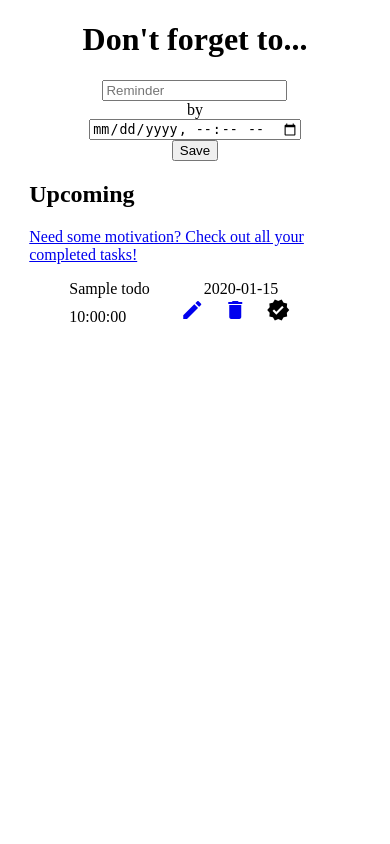
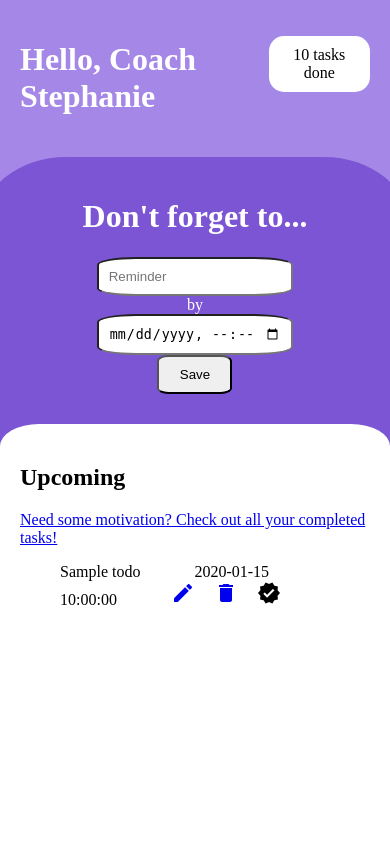
Before and after one commit to stephburgos/flask_reminders_webapp, a Flask app: template templates/index.html in a window 390 px wide. Run offline with Flask 2, Linux system fonts and the light colour scheme; the template is opened without the code that fills it: most values are stand-ins (such as "Sample title", 1, 10 or a date in 2020); some libraries are stand-ins or nearby versions.

Commit message:
Beginning of mobile styling

```diff
--- a/app.py
+++ b/app.py
@@ -33,9 +33,10 @@ def index():
         curs.execute("INSERT INTO todos (todo, deadline, status) VALUES ((?), (?), (?))", (todo, deadline, status))
         conn.commit()
         todos = get_all_todos(curs, 'pending')
+    done = get_total_todos(curs, 'done')
     #close database connection
     conn.close()
-    return render_template('index.html', to_dos = todos)
+    return render_template('index.html', to_dos = todos, done=done)
 
 @app.route('/reminder/<action>/<id>', methods=['GET','POST'])
 def edit(action, id):
@@ -75,6 +76,11 @@ def get_all_todos(curs, status):
             scheduler.add_job(id=str(todo['id']), func=give_reminder, trigger='date', run_date=todo['deadline'], args=[todo['todo']])
     return todos
 
+def get_total_todos(curs, status):
+    if status=='done':
+        count = curs.execute("SELECT COUNT(*) FROM todos WHERE status=(?)", ("done",)).fetchone()[0]
+    return count
+
 def give_reminder(todo):
     sense.show_message(todo)
 
--- a/templates/index.html
+++ b/templates/index.html
@@ -1,23 +1,50 @@
 <!DOCTYPE html>
 <html lang="en">
+
 <head>
     <meta charset="UTF-8">
     <meta name="viewport" content="width=device-width, initial-scale=1.0">
     <title>My Reminders</title>
     <link rel="stylesheet" href="https://fonts.googleapis.com/icon?family=Material+Icons">
     <style>
-        html, body {
+        html,
+        body {
             height: 100%;
             width: 100%;
             margin: 0px;
+            padding: 0px;
+            overflow-x: hidden;
         }
 
         .main {
-            width: 100%;
             height: 100%;
             display: flex;
             flex-direction: column;
             align-items: center;
+
+        }
+
+        .greetings {
+
+            color: white;
+            display: flex;
+            flex-direction: row;
+            padding: 20px;
+            padding-bottom: 50px;
+            background-color:#a487e7;
+        }
+
+        .hello {
+            width: 75%;
+            overflow-wrap: normal;
+        }
+
+        .greetings p {
+            background-color: white;
+            color: black;
+            border-radius: 15px;
+            padding: 10px;
+            text-align: center;
         }
 
         .reminder {
@@ -27,11 +54,34 @@
             align-items: center;
             justify-content: center;
             text-align: center;
+            background-color: #7b55d3;
+            border-radius: 20%;
+            padding: 20px;
+            padding-bottom: 110px;
+            position: relative;
+            top: -30px;
+            color: white;
+        }
+
+        input {
+            border-radius: 20%;
+            width: 75%;
+            padding: 10px;
+        }
+
+        input[type="submit"] {
+            border-radius: 15%;
+            padding: 10px;
+            width: 75px;
         }
 
         .upcoming {
-            width: 85%;
             text-align: left;
+            background-color: white;
+            padding: 20px;
+            border-radius: 10%;
+            position: relative;
+            top: -110px;
         }
 
 
@@ -63,6 +113,7 @@
             background: transparent;
             /* background: linear-gradient(to bottom, black, rgba(0,0,99,0) 400%); */
         }
+
         div.marquee {
             white-space: nowrap;
             position: absolute;
@@ -70,25 +121,31 @@
             -webkit-animation: flyby 15s linear normal;
             animation: flyby 15s linear normal;
         }
+
         @-webkit-keyframes flyby {
             from {
                 left: 1200px;
             }
+
             to {
                 left: -1200px;
             }
         }
+
         @keyframes flyby {
             from {
                 left: 1200px;
             }
+
             to {
                 left: -1200px;
             }
         }
+
         div.marquee img {
             display: inline-block;
         }
+
         div.marquee div {
             display: inline-block;
             position: relative;
@@ -99,7 +156,16 @@
         }
     </style>
 </head>
-<body class="main">
+
+<body>
+    <div class="main">
+        <div class="greetings">
+            <div class="hello">
+                <h1>Hello, Coach Stephanie</h1>
+            </div>
+            <div class="count"><p>{{done}} tasks done</p></div>
+
+        </div>
         <div class="reminder">
             <h1>Don't forget to...</h1>
             <form action="/" method="post">
@@ -124,6 +190,7 @@
                 {% endfor %}
             </ul>
         </div>
+    </div>
     <!-- Based on: https://codereview.stackexchange.com/questions/64176/celebratory-fireworks-animation-->
     <div id="viewport">
         <canvas id="sky" width="1200px" height="700px"></canvas>
@@ -137,15 +204,16 @@
     <script type="text/javascript" src="https://code.jquery.com/jquery-1.11.1.min.js"></script>
     <script type="text/javascript" src="/static/celebrate.js"></script>
     <script type="text/javascript">
-        $(".done").click(function() {
+        $(".done").click(function () {
             $("#viewport").show();
             fillBanner('#banner');
             var anim = animate('#sky');
-            setTimeout(function() {
+            setTimeout(function () {
                 anim.stop();
-                window.location.href="/";
+                window.location.href = "/";
             }, 10000);
         });
     </script>
 </body>
+
 </html>
```
Also changed, not shown: static/data/toDos.db. Lines whose indentation alone changed are shown as unchanged.
